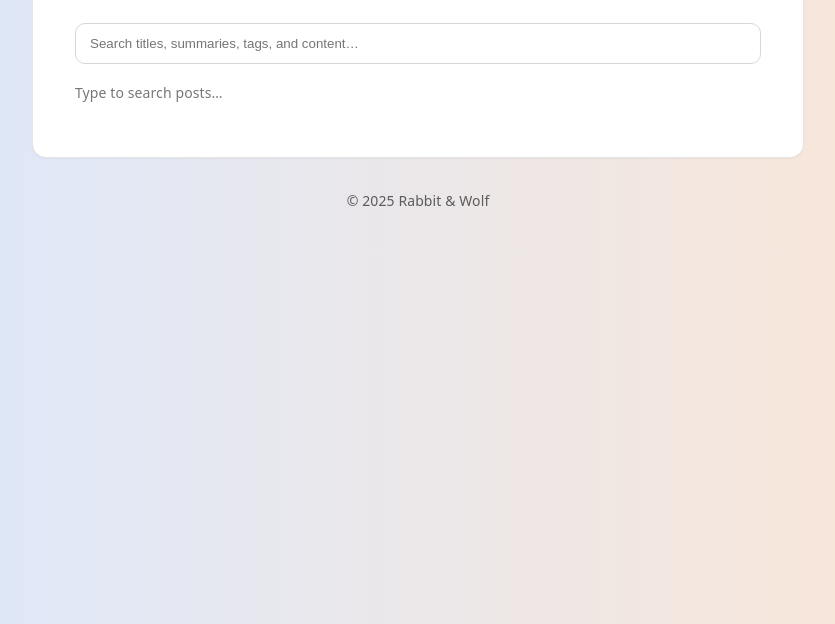
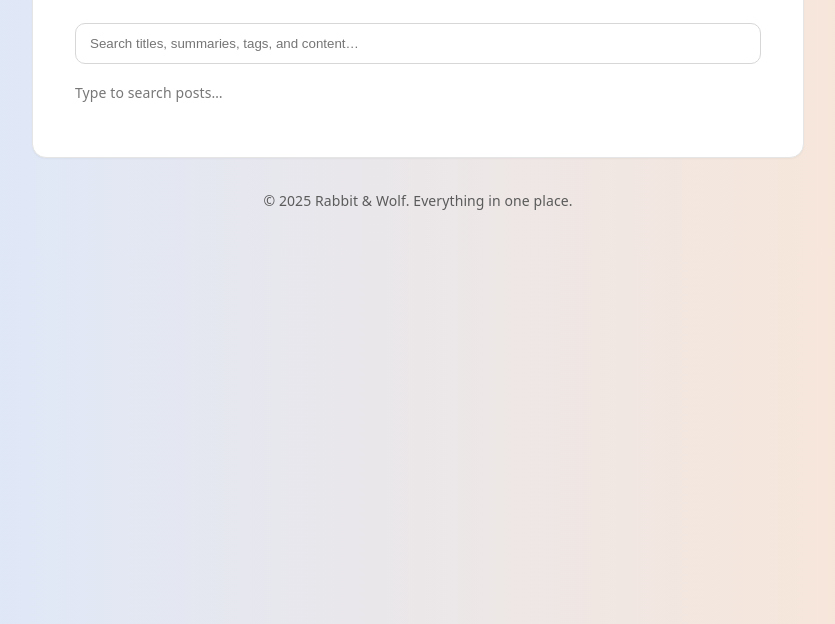
Before and after one commit to ThyronDexter/thyrondexter.github.io, a plain HTML site: page search.html in a window 1280 px wide. Shown: the part 176-800 px from the top of the page, without its empty margins (222-1057 px from the left). Drawn offline with Linux system fonts and the light colour scheme.

Commit message:
Update search.html

```diff
--- a/search.html
+++ b/search.html
@@ -31,7 +31,7 @@
       </div>
     </main>
 
-    <footer class="footer">© <span id="year"></span> Rabbit &amp; Wolf</footer>
+    <footer class="footer">© <span id="year"></span> Rabbit &amp; Wolf. Everything in one place.</footer>
     <script>document.getElementById('year').textContent = new Date().getFullYear();</script>
     <script src="/assets/search.js"></script>
   </div>
```
